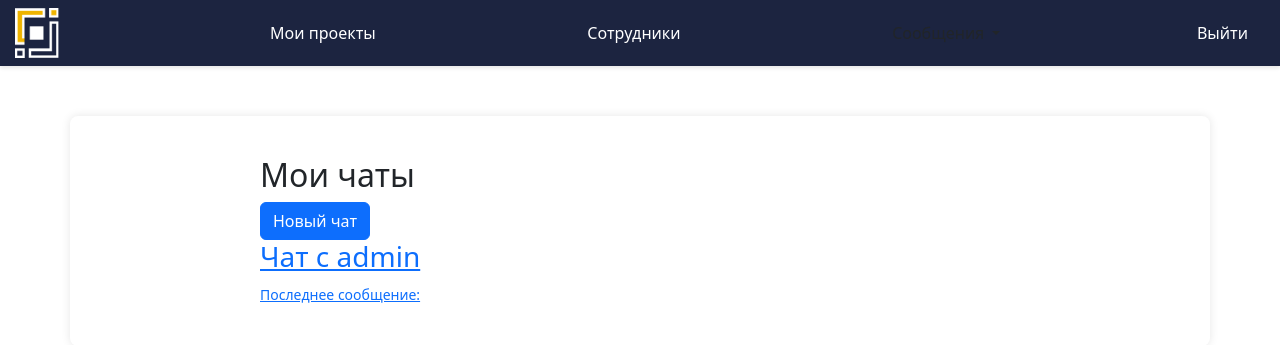
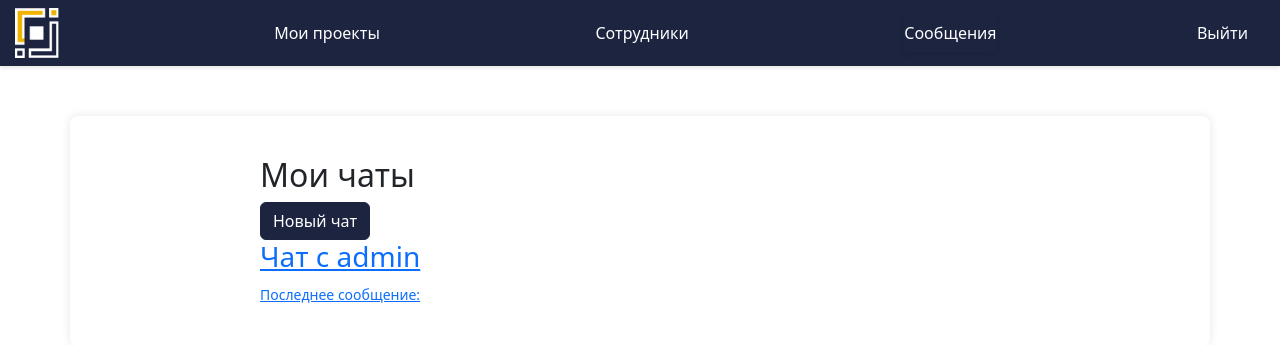
Before and after one commit to Chiosup/theseus, a Django app: page /chat/ in a window 1280 px wide. Shown: the top 345 px of the page. Run offline with Django 5.2, Linux system fonts and the light colour scheme; a user stored in the database is signed in; data comes from the database, SQL or seed files in the repository; both versions use the stored data as it was after the commit.

Commit message:
v.0.8.1.3. Смена кнопок

```diff
--- a/project_management_theseus/chat/templates/chat/create_direct.html
+++ b/project_management_theseus/chat/templates/chat/create_direct.html
@@ -14,7 +14,7 @@
                 {% endfor %}
             </select>
         </div>
-        <button type="submit" class="btn btn-primary">Создать чат</button>
+        <button type="submit" class="btn btn-custom">Создать чат</button>
     </form>
 </div>
 {% endblock %}
--- a/project_management_theseus/chat/templates/chat/index.html
+++ b/project_management_theseus/chat/templates/chat/index.html
@@ -3,7 +3,7 @@
 {% block content %}
 <div class="chat-container">
     <h2>Мои чаты</h2>
-    <a href="{% url 'chat:create_direct' %}" class="btn btn-primary">Новый чат</a>
+    <a href="{% url 'chat:create_direct' %}" class="btn btn-custom">Новый чат</a>
 
     <div class="chat-list">
         {% for chat in chats %}
--- a/project_management_theseus/chat/templates/chat/room.html
+++ b/project_management_theseus/chat/templates/chat/room.html
@@ -20,7 +20,7 @@
         {% csrf_token %}
         <div class="input-group">
             <input type="text" name="content" class="form-control" placeholder="Введите сообщение..." required>
-            <button type="submit" class="btn btn-primary">Отправить</button>
+            <button type="submit" class="btn btn-custom">Отправить</button>
         </div>
     </form>
 </div>
--- a/project_management_theseus/main/templates/base.html
+++ b/project_management_theseus/main/templates/base.html
@@ -26,7 +26,7 @@
 
             <!-- Обновленная часть с сообщениями -->
             <div class="nav-dropdown">
-                <a href="#" class="nav-link dropdown-toggle" id="chatDropdown" data-bs-toggle="dropdown">
+                <a href="#" class="navbar button.nav-link" id="chatDropdown" data-bs-toggle="dropdown">
                     Сообщения
                     {% with unread=user.unread_messages.count %}
                         {% if unread %}
```
Also changed, not shown: project_management_theseus/chat/templates/chat/includes/message.html (deleted), project_management_theseus/chat/templates/chat/includes/upload_modal.html (deleted), project_management_theseus/db.sqlite3.
